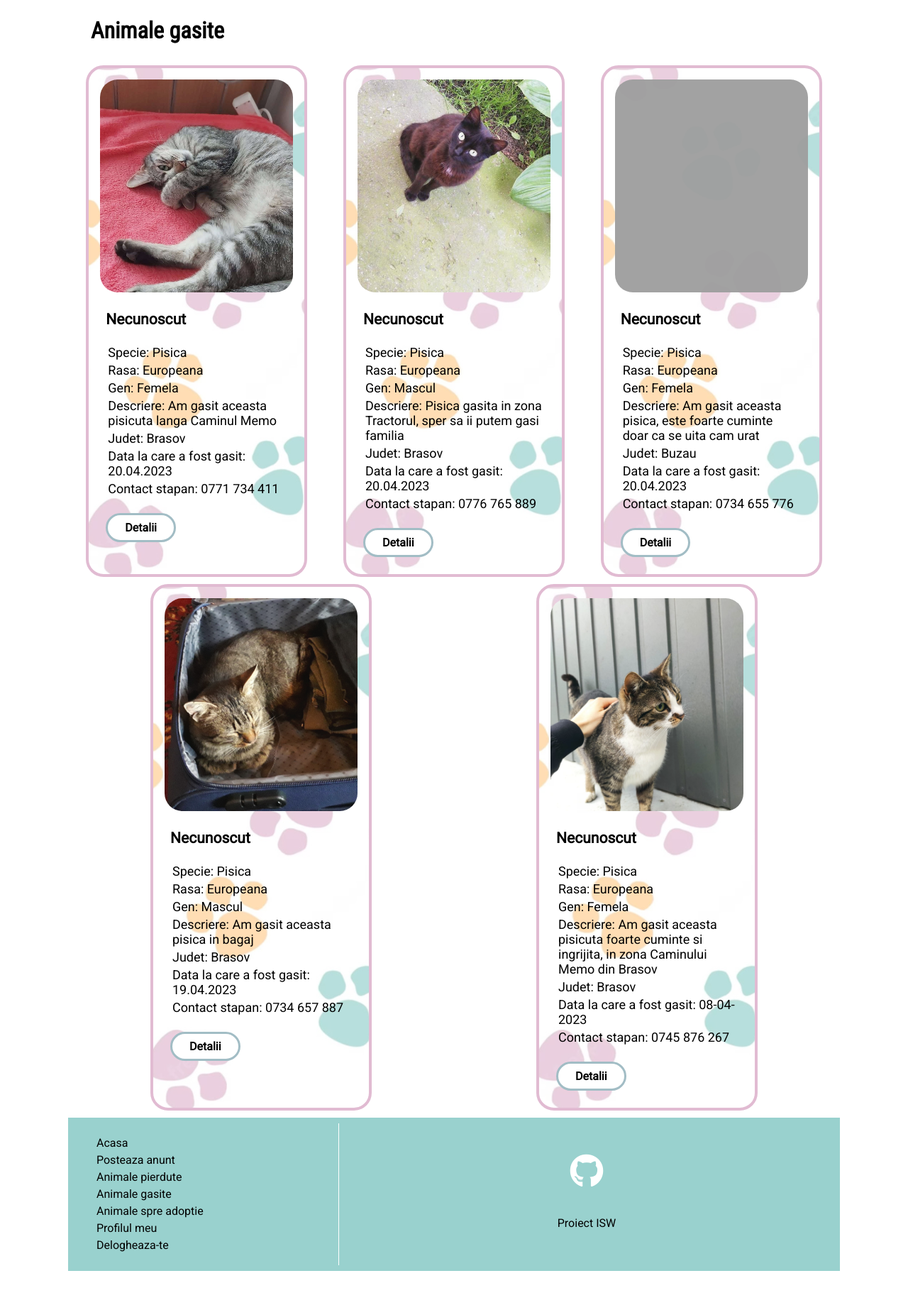
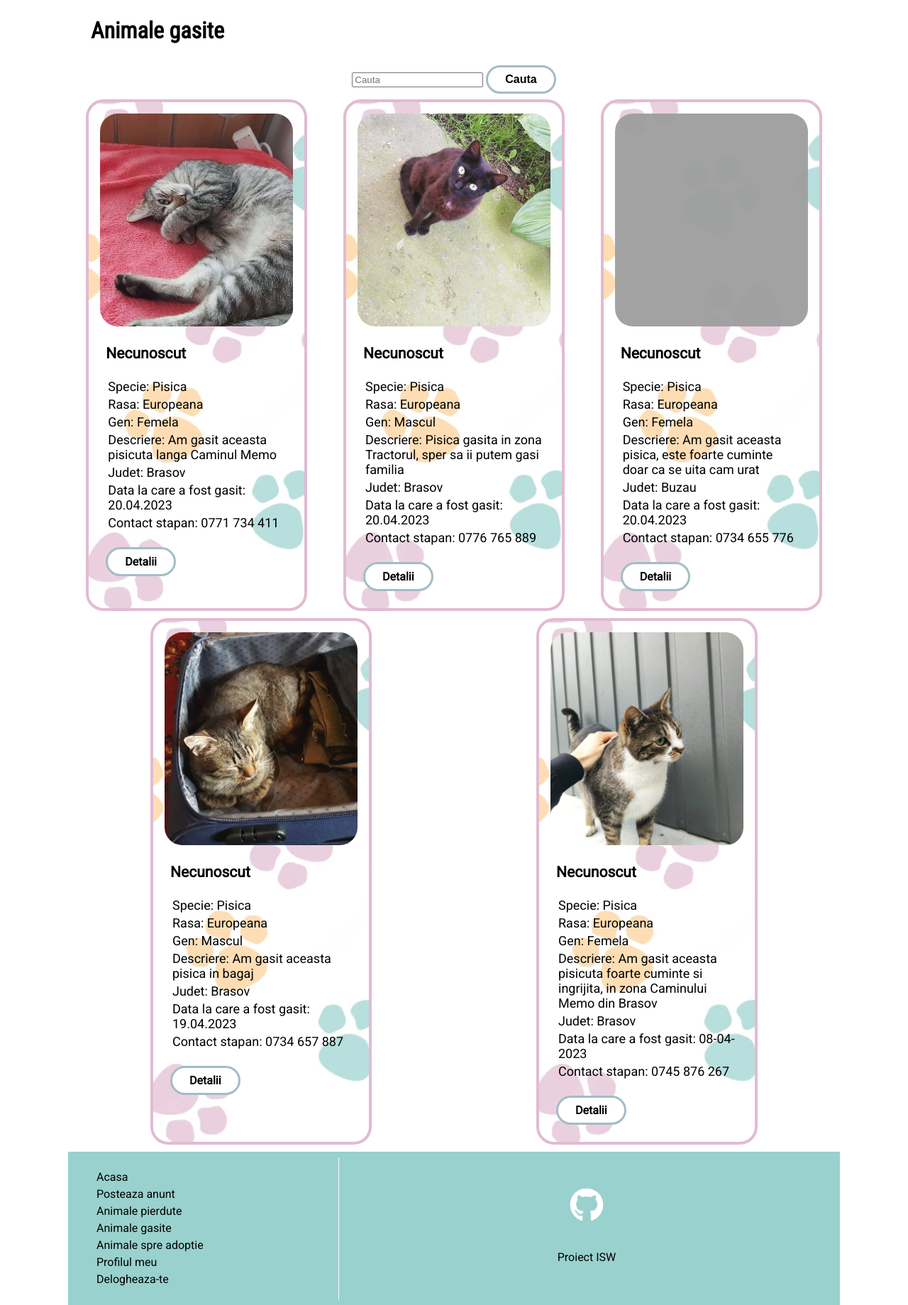
Before and after one commit to andreea-alexuta/ISWproject, a PHP site: page /found.php in a window 1280 px wide. Shown: the part 83-1922 px from the top of the page at 71% size. Before the commit the page ends 1874 px from the top, so only its background shows below. Run offline with PHP 8.4, Linux system fonts and the light colour scheme; a user stored in the database is signed in; data comes from the database, SQL or seed files in the repository; some libraries are stand-ins or nearby versions; grey boxes are pictures that could not be loaded.

Commit message:
Added search bar for found animals

```diff
--- a/found.php
+++ b/found.php
@@ -81,6 +81,17 @@ if (isset($_GET['logout'])) {
         <!-- Sectiunea - Animale gasite -->
         <br><br><br><br>
         <h2 class="section-heading">Animale gasite</h2>
+        <!-- Bara de cautare -->
+        <section>
+            <div class="search_form">
+                <form autocomplete="off" action="foundsearch.php" method="GET" target="_self">
+                    <input type="text" name="search" value="<?php if (isset($_GET['search'])) {
+                                                                echo $_GET['search'];
+                                                            } ?>" class="form-control" placeholder="Cauta">
+                    <button type="submit" class="btn-readmore">Cauta</button>
+                </form>
+            </div>
+        </section>
         <!-- Afisare carduri animale -->
         <section>
             <?php
```
